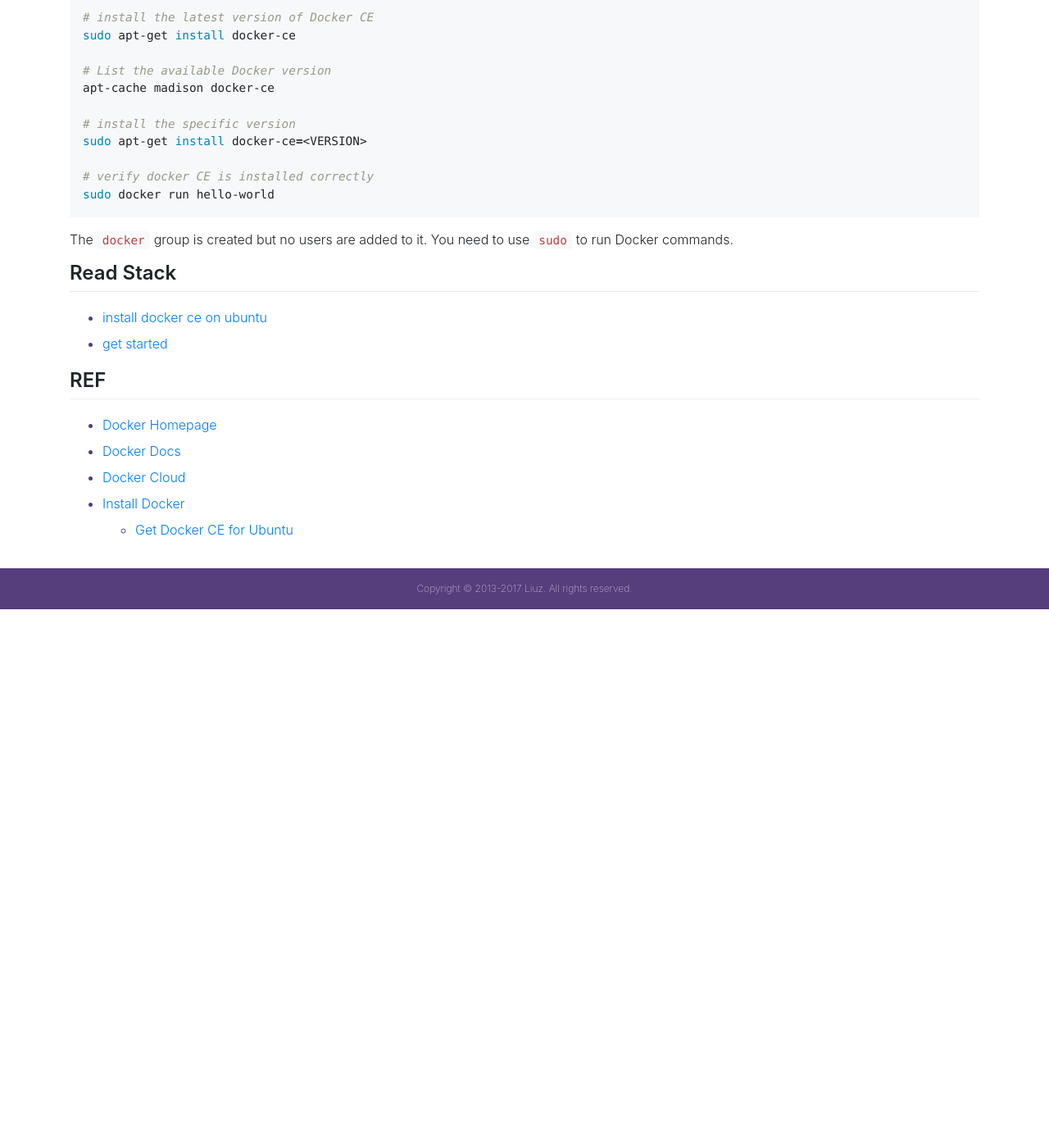
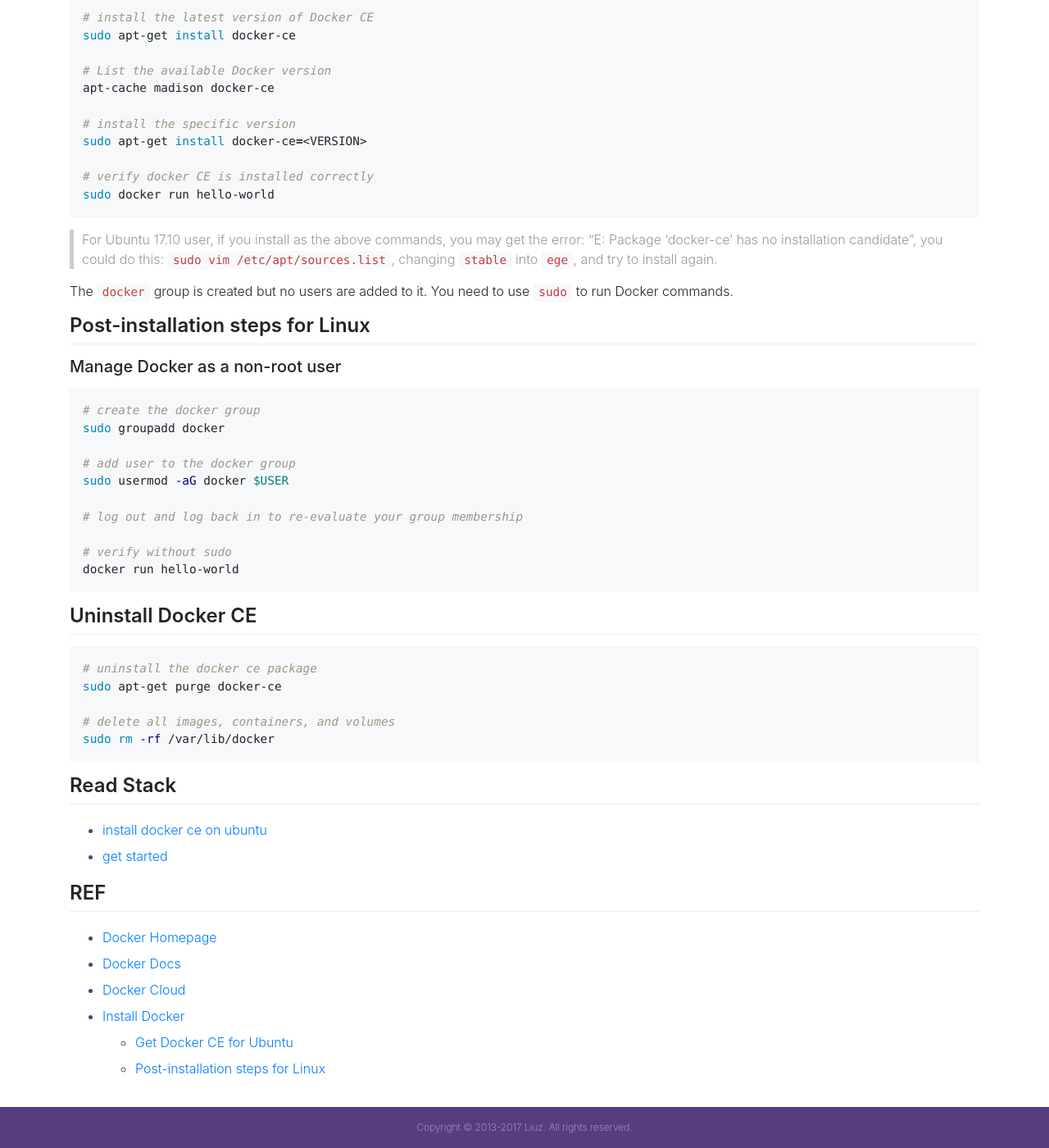
Before and after one commit to liuzhuan/liuzhuan.github.io, a Jekyll site: the page built from _posts/2017-12-23-docker-primer.md, in a window 1280 px wide and 1400 px high, scrolled down 2004 px. Shown: the whole window at 82% size. Built offline with Jekyll 4.4.1, drawn with Linux system fonts in a browser that asks for light colours; nearby versions of some CDN libraries; before the commit the page ends 2747 px from its top, so only the background shows below that.

Commit message:
updating docker primer

````diff
--- a/_posts/2017-12-23-docker-primer.md
+++ b/_posts/2017-12-23-docker-primer.md
@@ -103,7 +103,36 @@
 sudo docker run hello-world
 ```
 
+> For Ubuntu 17.10 user, if you install as the above commands, you may get the error: "E: Package 'docker-ce' has no installation candidate", you could do this: `sudo vim /etc/apt/sources.list`, changing `stable` into `ege`, and try to install again.
+
 The `docker` group is created but no users are added to it. You need to use `sudo` to run Docker commands.
+
+## Post-installation steps for Linux
+
+### Manage Docker as a non-root user
+
+```sh
+# create the docker group
+sudo groupadd docker
+
+# add user to the docker group
+sudo usermod -aG docker $USER
+
+# log out and log back in to re-evaluate your group membership
+
+# verify without sudo
+docker run hello-world
+```
+
+## Uninstall Docker CE
+
+```sh
+# uninstall the docker ce package
+sudo apt-get purge docker-ce
+
+# delete all images, containers, and volumes
+sudo rm -rf /var/lib/docker
+```
 
 ## Read Stack
 
@@ -117,9 +146,11 @@
 - [Docker Cloud][cloud]
 - [Install Docker][install]
     - [Get Docker CE for Ubuntu][ubuntu-ce]
+    - [Post-installation steps for Linux][postinstall]
 
 [docker]: https://www.docker.com/
 [docs]: https://docs.docker.com/
 [cloud]: https://cloud.docker.com/
 [install]: https://docs.docker.com/engine/installation/
 [ubuntu-ce]: https://docs.docker.com/engine/installation/linux/docker-ce/ubuntu/#os-requirements
+[postinstall]: https://docs.docker.com/engine/installation/linux/linux-postinstall/
````
